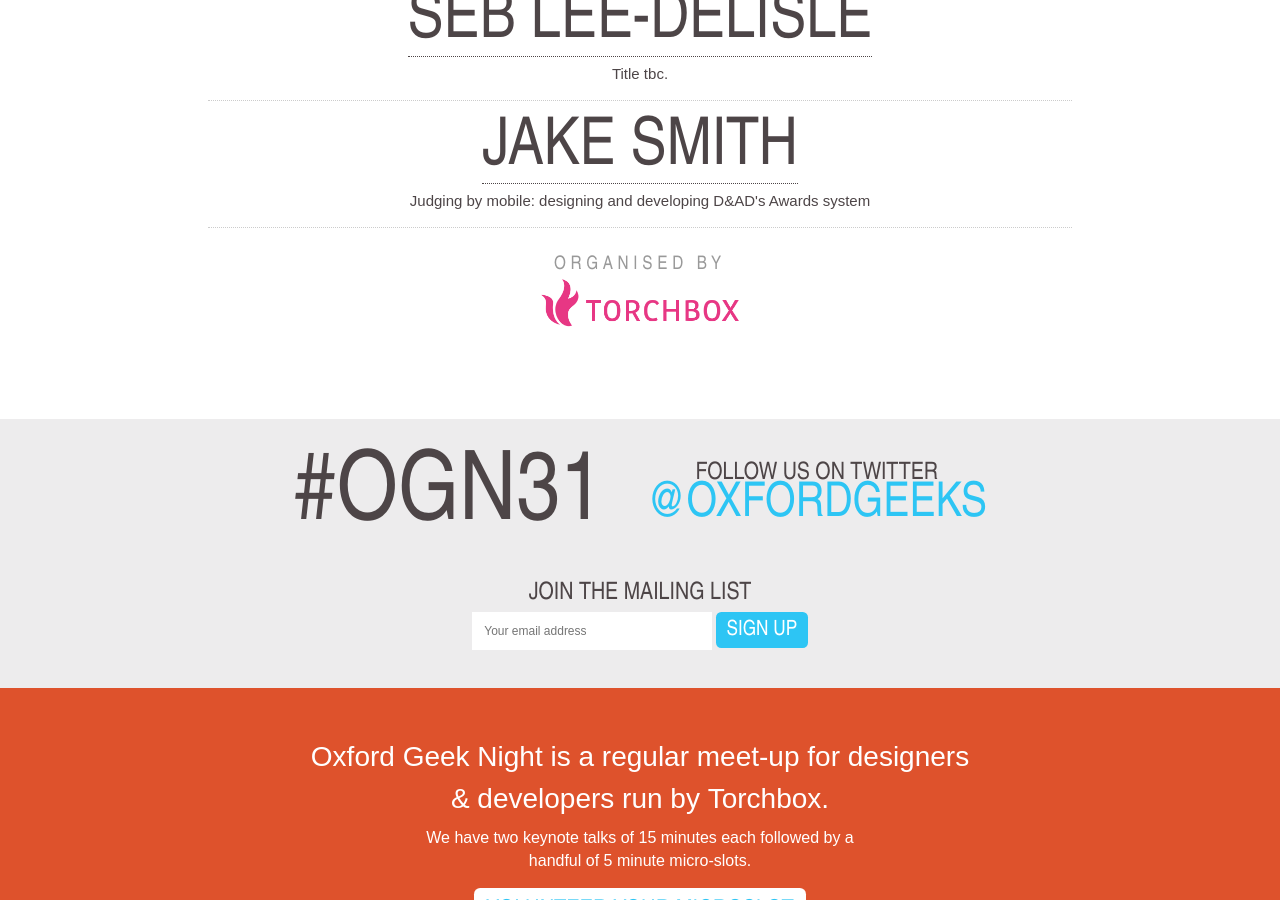
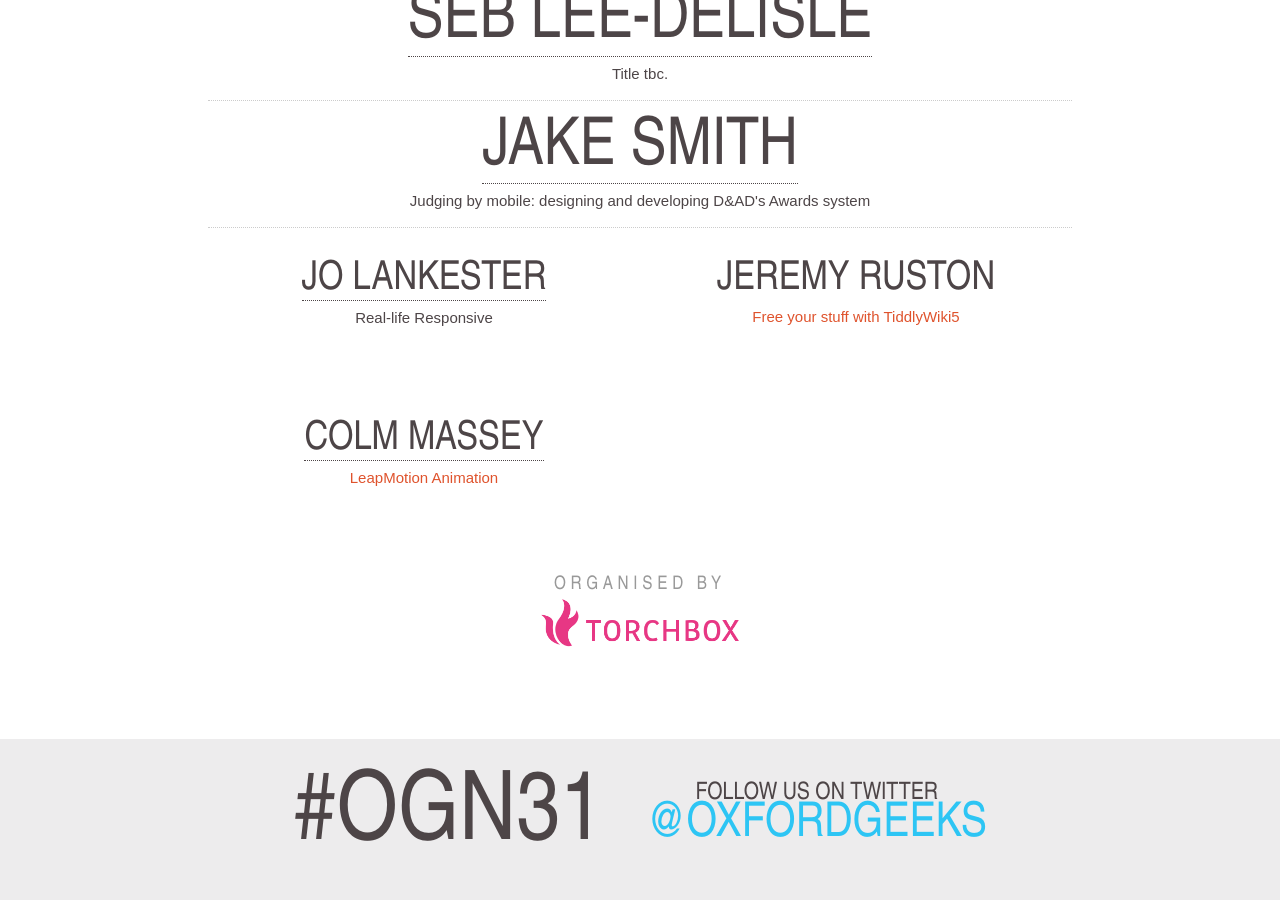
Before and after one commit to torchbox/ogn, a Jekyll site: the page built from _posts/2013-05-08-ogn31.markdown, in a window 1280 px wide and 900 px high, scrolled down 507 px. Built offline with Jekyll 4.4.1, drawn with Linux system fonts in a browser that asks for light colours; nearby versions of some CDN libraries; Markdown is read by kramdown in place of the engine named in the settings.

Commit message:
Update 2013-05-08-ogn31.markdown
Adding three microslots to OGN31

```diff
--- a/_posts/2013-05-08-ogn31.markdown
+++ b/_posts/2013-05-08-ogn31.markdown
@@ -47,33 +47,33 @@
     </li>
 </ul>
 
-<!-- <ul class="microslots">
+<ul class="microslots">
     <li itemprop="performer" itemscope="itemscope" itemtype="http://schema.org/Person">
+        <a href="http://penandpixeldesign.com/" itemprop="url"><h2 itemprop="name">Jo Lankester</h2></a>
+        <p>Real-life Responsive</p>
+        <!-- <div class="downloads">
+            <a href="http://media.ogn.s3.amazonaws.com/">Slides</a>
+        </div> -->
+    </li>
+    <li itemprop="performer" itemscope="itemscope" itemtype="http://schema.org/Person">
+        <h2 itemprop="name">Jeremy Ruston</h2>
+        <p><a href="http://five.tiddlywiki.com/">Free your stuff with TiddlyWiki5</a></p>
+        <!-- <div class="downloads">
+            <a href="http://media.ogn.s3.amazonaws.com/">Slides</a>
+        </div> -->
+    </li>
+    <li itemprop="performer" itemscope="itemscope" itemtype="http://schema.org/Person">
+        <a href="http://www.livingstories.coop" itemprop="url"><h2 itemprop="name">Colm Massey</h2></a>
+        <p><a href="https://www.leapmotion.com/">LeapMotion Animation</a></p>
+        <!-- <div class="downloads">
+            <a href="http://media.ogn.s3.amazonaws.com/">Slides</a>
+        </div> -->
+    </li>
+    <!-- <li itemprop="performer" itemscope="itemscope" itemtype="http://schema.org/Person">
         <a href="" itemprop="url"><h2 itemprop="name">Microslotter name</h2></a>
         <p><a href="">Description/Name of microslot talk</a></p>
          <div class="downloads">
             <a href="http://media.ogn.s3.amazonaws.com/">Slides</a>
         </div>
-    </li>
-    <li itemprop="performer" itemscope="itemscope" itemtype="http://schema.org/Person">
-        <a href="" itemprop="url"><h2 itemprop="name">Microslotter name</h2></a>
-        <p><a href="">Description/Name of microslot talk</a></p>
-         <div class="downloads">
-            <a href="http://media.ogn.s3.amazonaws.com/">Slides</a>
-        </div>
-    </li>
-    <li itemprop="performer" itemscope="itemscope" itemtype="http://schema.org/Person">
-        <a href="" itemprop="url"><h2 itemprop="name">Microslotter name</h2></a>
-        <p><a href="">Description/Name of microslot talk</a></p>
-         <div class="downloads">
-            <a href="http://media.ogn.s3.amazonaws.com/">Slides</a>
-        </div>
-    </li>
-    <li itemprop="performer" itemscope="itemscope" itemtype="http://schema.org/Person">
-        <a href="" itemprop="url"><h2 itemprop="name">Microslotter name</h2></a>
-        <p><a href="">Description/Name of microslot talk</a></p>
-         <div class="downloads">
-            <a href="http://media.ogn.s3.amazonaws.com/">Slides</a>
-        </div>
-    </li>
-</ul> -->
+    </li> -->
+</ul>
```
